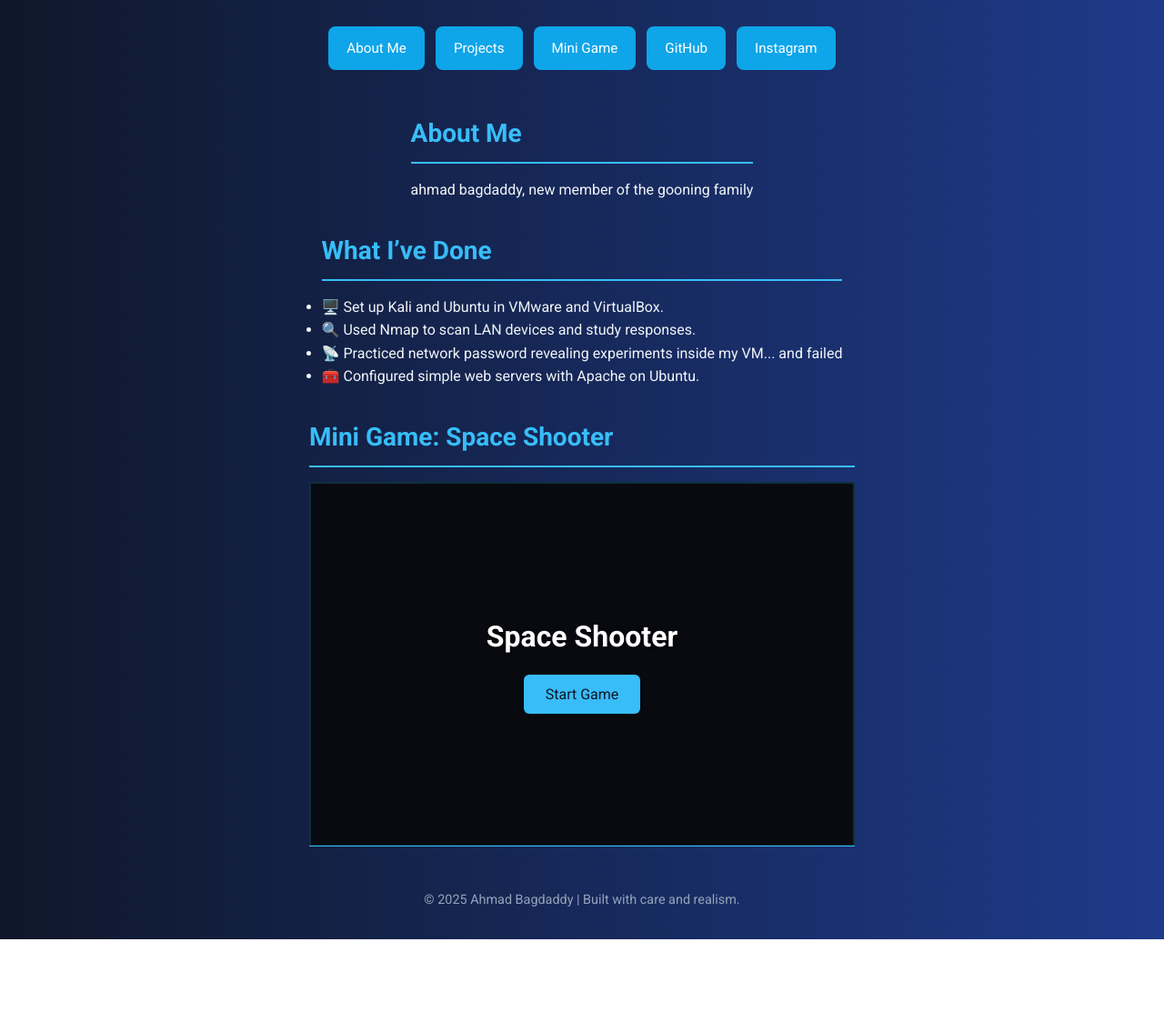
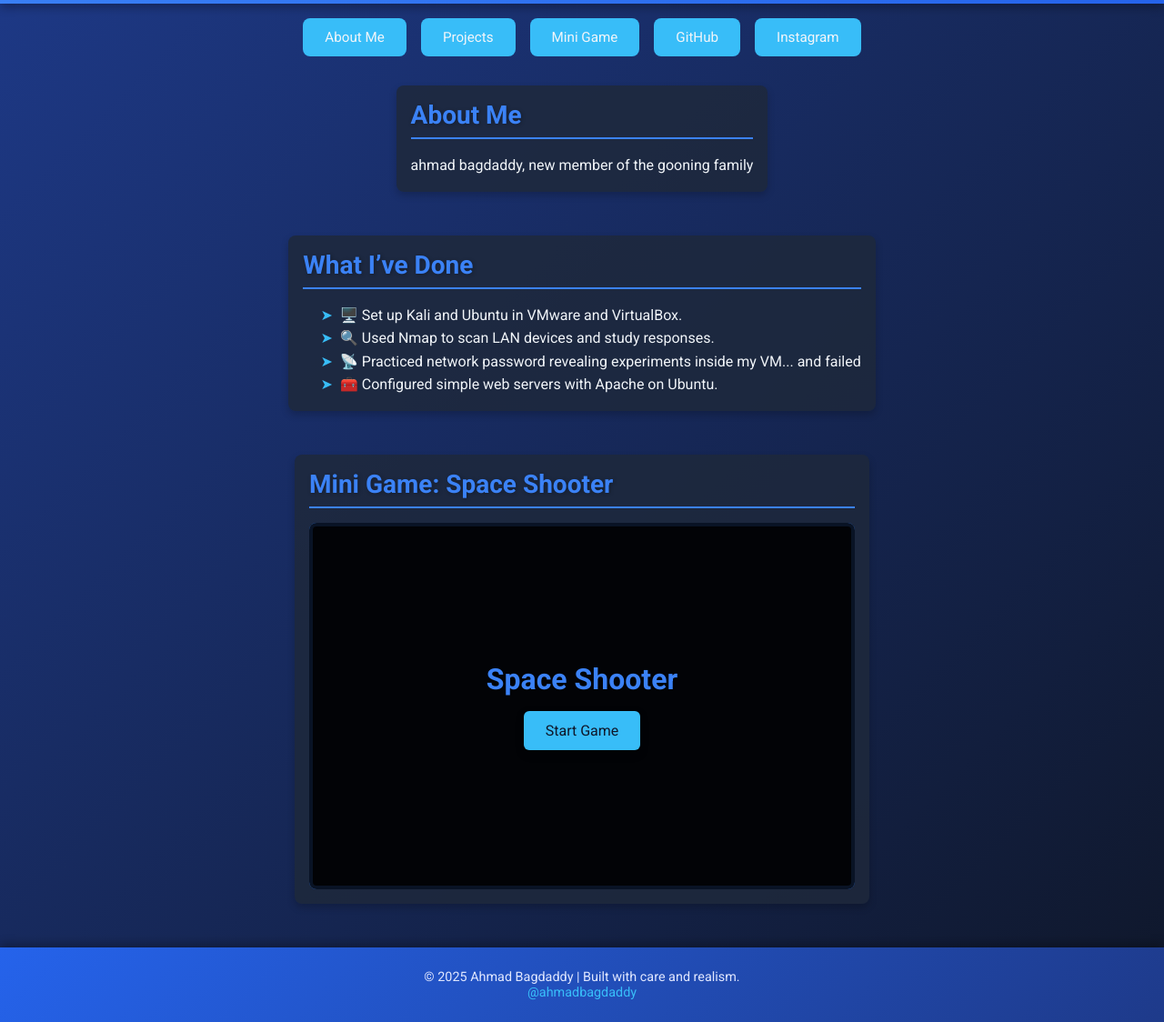
Before and after one commit to linux-on-vm/mywebsite, a plain HTML site: page index.html in a window 1280 px wide. Shown: the part 135-1259 px from the top of the page at 91% size. Before the commit the page ends 1168 px from the top, so only its background shows below. Drawn offline with Linux system fonts and the light colour scheme.

Commit message:
Update index.html

```diff
--- a/index.html
+++ b/index.html
@@ -9,7 +9,7 @@
     rel="stylesheet"
   />
   <style>
-    /* ====== Global Styles ====== */
+    /* ====== GLOBAL RESET & BASE ====== */
     * {
       margin: 0;
       padding: 0;
@@ -17,60 +17,91 @@
       font-family: 'Roboto', sans-serif;
     }
     body {
-      background: linear-gradient(to right, #0f172a, #1e3a8a);
-      color: #f1f5f9;
-      line-height: 1.6;
-      min-height: 100vh;
       display: flex;
       flex-direction: column;
+      min-height: 100vh;
+      background: linear-gradient(135deg, #1e3a8a, #0f172a);
+      color: #f1f5f9;
+      overflow-x: hidden;
     }
-    header,
-    footer {
+    a {
+      text-decoration: none;
+      color: inherit;
+    }
+
+    /* ====== HEADER ====== */
+    header {
       text-align: center;
       padding: 2rem 1rem;
+      background: linear-gradient(135deg, #3b82f6, #2563eb);
+      box-shadow: 0 4px 10px rgba(0, 0, 0, 0.3);
     }
     header h1 {
       font-size: 2.5rem;
-      color: #38bdf8;
+      color: #fff;
+      text-shadow: 2px 2px 8px rgba(0, 0, 0, 0.4);
     }
     header p {
       margin-top: 0.5rem;
       font-size: 1.1rem;
-      color: #94a3b8;
+      color: #e0e7ff;
     }
+
+    /* ====== NAVIGATION ====== */
     nav {
       display: flex;
       justify-content: center;
       flex-wrap: wrap;
-      gap: 0.75rem;
-      margin-bottom: 2rem;
+      gap: 1rem;
+      margin: 1rem 0 2rem;
     }
     nav a {
-      text-decoration: none;
-      color: #fff;
-      padding: 0.75rem 1.25rem;
-      background-color: #0ea5e9;
+      padding: 0.75rem 1.5rem;
+      background: #38bdf8;
       border-radius: 8px;
-      transition: background-color 0.25s;
       font-weight: 500;
+      transition: background 0.3s, transform 0.2s;
       font-size: 0.95rem;
     }
     nav a:hover {
-      background-color: #0284c7;
+      background: #0ea5e9;
+      transform: translateY(-2px);
     }
+
+    /* ====== SECTIONS ====== */
     .section {
       max-width: 800px;
-      margin: 0 auto;
+      margin: 0 auto 3rem;
       padding: 1rem 1rem;
+      background: rgba(30, 41, 59, 0.85);
+      border-radius: 8px;
+      box-shadow: 0 4px 8px rgba(0, 0, 0, 0.2);
     }
     .section h2 {
-      border-bottom: 2px solid #38bdf8;
+      color: #3b82f6;
+      border-bottom: 2px solid #3b82f6;
       padding-bottom: 0.5rem;
       margin-bottom: 1rem;
+      font-size: 1.75rem;
+      text-shadow: 1px 1px 4px rgba(0, 0, 0, 0.3);
+    }
+    .section p,
+    .section ul {
+      font-size: 1rem;
+      line-height: 1.6;
+      color: #f1f5f9;
+    }
+    .section ul {
+      list-style: none;
+      padding-left: 1.2rem;
+    }
+    .section ul li::before {
+      content: "➤";
+      margin-right: 0.5rem;
       color: #38bdf8;
-      font-size: 1.75rem;
     }
-    /* ====== Game Container & Canvas ====== */
+
+    /* ====== GAME CONTAINER & CANVAS ====== */
     #gameContainer {
       position: relative;
       width: 100%;
@@ -80,24 +111,27 @@
     #gameCanvas {
       width: 100%;
       height: auto;
-      background: #1e293b;
-      border: 2px solid #38bdf8;
+      background: #0f172a;
+      border: 4px solid #3b82f6;
+      border-radius: 8px;
       display: block;
     }
-    /* Overlay shown before game starts */
+
+    /* Overlay shown before & after game */
     #overlay {
       position: absolute;
       top: 0;
       left: 0;
       width: 100%;
       height: 100%;
-      background: rgba(0, 0, 0, 0.75);
+      background: rgba(0, 0, 0, 0.85);
       color: #fff;
       display: flex;
       flex-direction: column;
       align-items: center;
       justify-content: center;
       z-index: 10;
+      border-radius: 8px;
     }
     #overlay.hidden {
       display: none;
@@ -105,7 +139,7 @@
     #overlay h3 {
       font-size: 2rem;
       margin-bottom: 1rem;
-      text-shadow: 1px 1px 4px rgba(0, 0, 0, 0.5);
+      color: #3b82f6;
     }
     #overlay button {
       padding: 0.75rem 1.5rem;
@@ -115,12 +149,15 @@
       border-radius: 6px;
       color: #0f172a;
       cursor: pointer;
-      transition: background 0.25s;
+      transition: background 0.3s, transform 0.2s;
+      box-shadow: 0 4px 10px rgba(0, 0, 0, 0.3);
     }
     #overlay button:hover {
       background: #0ea5e9;
+      transform: translateY(-2px);
     }
-    /* On-screen touch controls (only show under 600px width) */
+
+    /* On-screen touch controls (show under 600px width) */
     #controls {
       display: none;
       position: absolute;
@@ -133,33 +170,48 @@
     #controls button {
       padding: 0.5rem 1rem;
       font-size: 1.2rem;
-      background: #38bdf8;
+      background: #3b82f6;
       border: none;
       border-radius: 6px;
-      color: #0f172a;
+      color: #fff;
       opacity: 0.85;
-      transition: opacity 0.2s;
+      transition: opacity 0.2s, transform 0.2s;
     }
     #controls button:hover {
       opacity: 1;
+      transform: scale(1.1);
     }
     @media (max-width: 600px) {
       #controls {
         display: flex;
       }
     }
+
+    /* ====== FOOTER ====== */
     footer {
+      text-align: center;
+      padding: 1.5rem 1rem;
+      background: linear-gradient(135deg, #2563eb, #1e3a8a);
+      color: #e0e7ff;
       margin-top: auto;
+      box-shadow: 0 -4px 10px rgba(0, 0, 0, 0.3);
+    }
+    footer p {
       font-size: 0.9rem;
-      color: #94a3b8;
+    }
+    footer a {
+      color: #38bdf8;
+      transition: text-decoration 0.2s;
+    }
+    footer a:hover {
+      text-decoration: underline;
     }
   </style>
 </head>
-
 <body>
   <!-- ====== HEADER & NAV ====== -->
   <header>
-    <h1>Ahmad Bagdaddy | don’t forget to support me on Instagram</h1>
+    <h1>Ahmad Bagdaddy | Don’t Forget to Support Me on Instagram</h1>
     <p>Documenting real experiments and skills I’ve actually explored.</p>
   </header>
 
@@ -168,15 +220,13 @@
     <a href="#projects">Projects</a>
     <a href="#game">Mini Game</a>
     <a href="https://github.com/linux-on-vm" target="_blank" rel="noopener">GitHub</a>
-    <a href="https://instagram.com/ahmadbagdaddy" target="_blank" rel="noopener"
-      >Instagram</a
-    >
+    <a href="https://instagram.com/ahmadbagdaddy" target="_blank" rel="noopener">Instagram</a>
   </nav>
 
   <!-- ====== ABOUT SECTION ====== -->
   <div class="section" id="about">
     <h2>About Me</h2>
-    <p> ahmad bagdaddy, new member of the gooning family </p>
+    <p>ahmad bagdaddy, new member of the gooning family</p>
   </div>
 
   <!-- ====== PROJECTS SECTION ====== -->
@@ -185,7 +235,7 @@
     <ul>
       <li>🖥️ Set up Kali and Ubuntu in VMware and VirtualBox.</li>
       <li>🔍 Used Nmap to scan LAN devices and study responses.</li>
-      <li>📡 Practiced network password revealing experiments inside my VM... and failed </li>
+      <li>📡 Practiced network password revealing experiments inside my VM... and failed</li>
       <li>🧰 Configured simple web servers with Apache on Ubuntu.</li>
     </ul>
   </div>
@@ -195,13 +245,11 @@
     <h2>Mini Game: Space Shooter</h2>
     <div id="gameContainer">
       <canvas id="gameCanvas" width="600" height="400"></canvas>
-
-      <!-- Overlay shown before the game starts -->
+      <!-- Overlay shown before & after game -->
       <div id="overlay">
         <h3>Space Shooter</h3>
         <button id="startButton">Start Game</button>
       </div>
-
       <!-- On-screen buttons for mobile control -->
       <div id="controls">
         <button id="leftBtn">◀</button>
@@ -213,16 +261,16 @@
 
   <!-- ====== FOOTER ====== -->
   <footer>
-    <p>&copy; 2025 Ahmad Bagdaddy | Built with care and realism.</p>
+    <p>&copy; 2025 Ahmad Bagdaddy | Built with care and realism. <br />
+    <a href="https://instagram.com/ahmadbagdaddy" target="_blank">@ahmadbagdaddy</a></p>
   </footer>
 
   <!-- ====== GAME SCRIPT ====== -->
   <script>
-    /*** BASIC AUDIO FUNCTIONS USING Web Audio API ***/
+    // ===== AUDIO SETUP USING Web Audio API =====
     const AudioContext = window.AudioContext || window.webkitAudioContext;
     const audioCtx = new AudioContext();
 
-    // Play a simple tone (frequency in Hz, duration in ms)
     function playTone(freq, duration) {
       const osc = audioCtx.createOscillator();
       const gainNode = audioCtx.createGain();
@@ -237,16 +285,14 @@
       }, duration);
     }
 
-    // Ship shooting sound
     function playShootSound() {
       playTone(600, 100);
     }
-    // Enemy explosion sound
     function playExplosionSound() {
       playTone(200, 200);
     }
 
-    /*** GAME VARIABLES ***/
+    // ===== GAME VARIABLES =====
     const canvas = document.getElementById('gameCanvas');
     const ctx = canvas.getContext('2d');
     const overlay = document.getElementById('overlay');
@@ -257,53 +303,63 @@
     const shootBtn = document.getElementById('shootBtn');
 
     let gameStarted = false;
-    let requestId; // for requestAnimationFrame
+    let requestId = null;
+    let spawnInterval = null;
+    let score = 0;
 
     const ship = {
       x: canvas.width / 2 - 20,
       y: canvas.height - 40,
       width: 40,
       height: 20,
-      speed: 5,
+      speed: 5
     };
+
     let bullets = [];
     let enemies = [];
-    let score = 0;
 
-    // Flags for input
-    let moveLeft = false,
-      moveRight = false,
-      shouldShoot = false;
+    // Input flags
+    let moveLeft = false;
+    let moveRight = false;
+    let shouldShoot = false;
 
-    /*** START GAME FUNCTION ***/
+    // ===== START GAME =====
     function startGame() {
-      // Hide overlay
       overlay.classList.add('hidden');
       gameStarted = true;
-      // Show mobile controls if on a small screen
+      score = 0;
+      bullets = [];
+      enemies = [];
+      ship.x = canvas.width / 2 - ship.width / 2;
+
+      // Show mobile controls if on small screen
       if (window.innerWidth <= 600) {
         controls.style.display = 'flex';
       }
-      // Begin spawning enemies
+
+      // Spawn enemies every 1.5 seconds
       spawnInterval = setInterval(spawnEnemy, 1500);
-      // Start the main loop
-      requestId = requestAnimationFrame(update);
-      // Resume audio context if it was suspended (for Mobile Safari)
+
+      // Resume audio context (for mobile)
       if (audioCtx.state === 'suspended') {
         audioCtx.resume();
       }
+
+      // Start update loop
+      requestId = requestAnimationFrame(update);
     }
 
     startButton.addEventListener('click', startGame);
 
-    /*** SPAWN ENEMIES REGULARLY ***/
+    // ===== SPAWN ENEMY =====
     function spawnEnemy() {
       const size = 30;
       const x = Math.random() * (canvas.width - size);
-      enemies.push({ x, y: -size, width: size, height: size });
+      const speed = 1 + Math.random() * 1.5; // random speed between 1 and 2.5
+      enemies.push({ x, y: -size, width: size, height: size, speed });
     }
 
-    /*** DRAW FUNCTIONS ***/
+    // ===== DRAW FUNCTIONS =====
     function drawShip() {
       ctx.fillStyle = '#38bdf8';
       ctx.fillRect(ship.x, ship.y, ship.width, ship.height);
@@ -330,7 +386,7 @@
           return;
         }
 
-        // Check collision with ship
+        // Collision with ship
         if (
           ship.x < e.x + e.width &&
           ship.x + ship.width > e.x &&
@@ -348,7 +404,7 @@
       ctx.fillText('Score: ' + score, 10, 25);
     }
 
-    /*** UPDATE LOOP ***/
+    // ===== UPDATE LOOP =====
     function update() {
       if (!gameStarted) return;
       ctx.clearRect(0, 0, canvas.width, canvas.height);
@@ -361,13 +417,13 @@
         ship.x += ship.speed;
       }
 
-      // Shoot bullet if requested
+      // Shoot bullet
       if (shouldShoot) {
         fireBullet();
         shouldShoot = false;
       }
 
-      // Update bullets & enemies
+      // Draw & update elements
       drawShip();
       drawBullets();
       drawEnemies();
@@ -378,19 +434,19 @@
       requestId = requestAnimationFrame(update);
     }
 
-    /*** FIRE A BULLET ***/
+    // ===== FIRE BULLET =====
     function fireBullet() {
       bullets.push({
         x: ship.x + ship.width / 2 - 2,
         y: ship.y - 10,
         width: 5,
         height: 10,
-        speed: 7,
+        speed: 7
       });
       playShootSound();
     }
 
-    /*** COLLISION DETECTION BETWEEN BULLETS & ENEMIES ***/
+    // ===== DETECT HITS =====
     function detectHits() {
       bullets.forEach((b, bi) => {
         enemies.forEach((e, ei) => {
@@ -410,27 +466,31 @@
       });
     }
 
-    /*** END GAME ***/
+    // ===== END GAME =====
     function endGame() {
       gameStarted = false;
       clearInterval(spawnInterval);
       cancelAnimationFrame(requestId);
-      // Show Game Over
+
+      // Display Game Over
       ctx.fillStyle = '#f43f5e';
       ctx.font = '24px Roboto';
       ctx.fillText('Game Over! Score: ' + score, canvas.width / 2 - 120, canvas.height / 2);
-      // Show a “Restart” button on overlay
+
+      // Show overlay with “Play Again”
       overlay.querySelector('h3').innerText = 'Game Over!';
       startButton.innerText = 'Play Again';
       overlay.classList.remove('hidden');
     }
 
-    /*** KEYBOARD & TOUCH INPUT ***/
+    // ===== KEYBOARD & TOUCH INPUT =====
     window.addEventListener('keydown', (e) => {
       if (!gameStarted) return;
       if (e.code === 'ArrowLeft') moveLeft = true;
       if (e.code === 'ArrowRight') moveRight = true;
-      if (e.code === 'Space') shouldShoot = true;
+      if (e.code === 'Space') {
+        shouldShoot = true;
+      }
     });
     window.addEventListener('keyup', (e) => {
       if (e.code === 'ArrowLeft') moveLeft = false;
@@ -454,25 +514,12 @@
       shouldShoot = true;
     });
     shootBtn.addEventListener('touchend', () => {
-      // nothing else required
+      // no-op
     });
-
-    // Prevent scrolling when touching controls
-    document.getElementById('controls').addEventListener('touchmove', (e) => {
+    // Prevent scrolling when using touch controls
+    controls.addEventListener('touchmove', (e) => {
       e.preventDefault();
     });
-
-    // Resize canvas internally if window size changes (keeps resolution crisp)
-    window.addEventListener('resize', () => {
-      const container = document.getElementById('gameContainer');
-      const scale = container.clientWidth / 600;
-      canvas.style.transform = 'scale(' + scale + ')';
-      canvas.style.transformOrigin = 'top left';
-      // adjust container height
-      container.style.height = 400 * scale + 'px';
-    });
-    // Trigger initial resize
-    window.dispatchEvent(new Event('resize'));
   </script>
 </body>
 </html>
```
